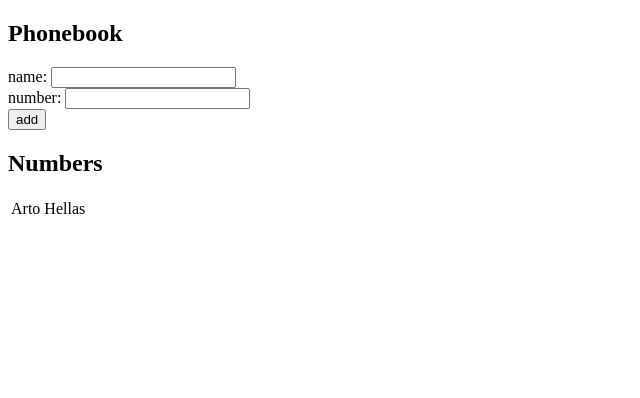
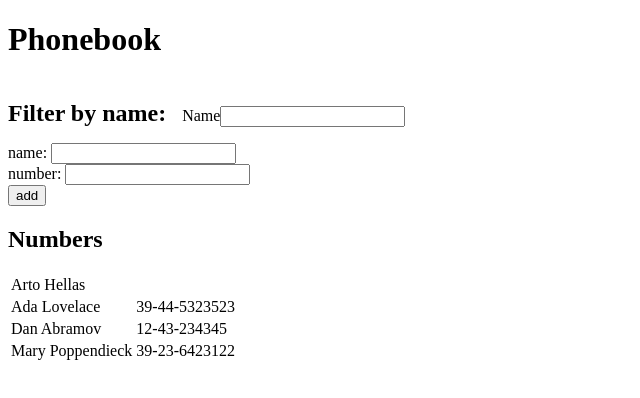
Before and after one commit to mattdimicelli/FSA2023, a React (Vite) app in the folder part2/phonebook/: page / in a window 1280 px wide. Shown: the top 398 px of the page, without its empty margins (0-640 px from the left). Built offline with nearby package versions, Linux system fonts and the light colour scheme.

Commit message:
finish 2.9

```diff
--- a/part2/phonebook/src/App.jsx
+++ b/part2/phonebook/src/App.jsx
@@ -2,10 +2,14 @@ import { useState } from 'react'
 
 const App = () => {
     const [persons, setPersons] = useState([
-        { name: 'Arto Hellas' }
+        { name: 'Arto Hellas' },
+        { name: 'Ada Lovelace', number: '39-44-5323523', id: 2 },
+        { name: 'Dan Abramov', number: '12-43-234345', id: 3 },
+        { name: 'Mary Poppendieck', number: '39-23-6423122', id: 4 }
     ])
     const [newName, setNewName] = useState('')
     const [newNumber, setNewNumber] = useState('');
+    const [filter, setFilter] = useState('');
 
     const handleSubmit = (e) => {
         e.preventDefault();
@@ -18,9 +22,13 @@ const App = () => {
         setNewNumber('');
     }
 
+    const handleChangeFilter = (e) => setFilter(e.currentTarget.value);
+
     return (
         <div>
-            <h2>Phonebook</h2>
+            <h1>Phonebook</h1>
+            <h2 style={{display: 'inline-block', marginRight: '1rem', marginBottom: '1rem'}}>Filter by name:</h2>
+            <label>Name<input onChange={handleChangeFilter} /></label>
             <form onSubmit={handleSubmit}>
                 <div>
                     name: <input value={newName} onChange={(e) => setNewName(e.currentTarget.value)} />
@@ -35,12 +43,18 @@ const App = () => {
             <h2>Numbers</h2>
             <table>
                 <tbody>
-                    {persons.map(person => (
-                        <tr key={person.name}>
-                            <td>{person.name}</td><td>{person.number}</td>
-                        </tr>
-                    ))
-                    }
+                    {persons.map(person => {
+                        if (person.name.toLowerCase().includes(filter)) {
+                            return (
+                                <tr key={person.name}>
+                                    <td>{person.name}</td>
+                                    <td>{person.number}</td>
+                                </tr>
+                            )
+                        } else {
+                            return null
+                        }
+                    })}
                 </tbody>
             </table>
         </div>
```
